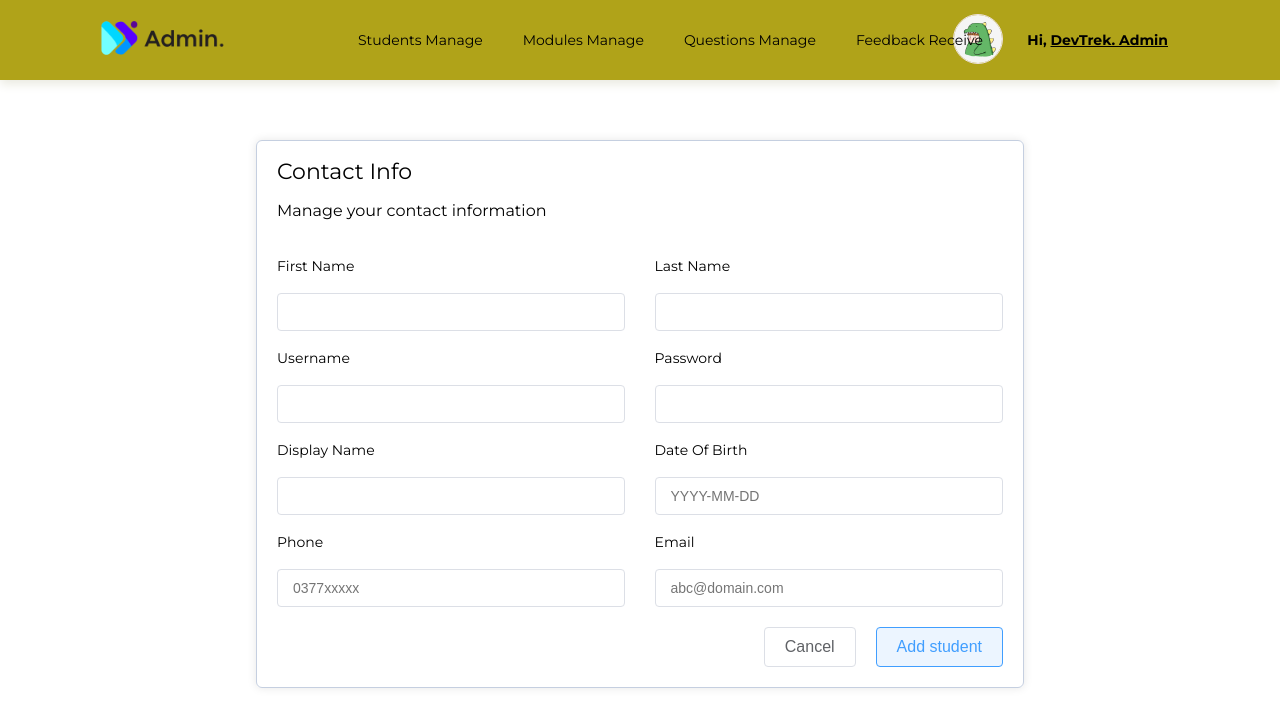
After one commit to ducngg411/COMP1841-demo, a PHP site: page /add_students_ui.php in a window 1280 px wide. The commit adds this page. Shown: the top 727 px of the page. Run offline with PHP 8.4, Linux system fonts and the light colour scheme; some libraries are stand-ins or nearby versions.

Commit message:
update 1

```diff
--- /dev/null
+++ b/add_students_ui.php
@@ -0,0 +1,169 @@
+<!DOCTYPE html>
+<html lang="en">
+<head>
+    <meta charset="UTF-8">
+    <meta name="viewport" content="width=device-width, initial-scale=1.0">
+    <title>DevTrek. Admin Site</title>
+    <link rel="stylesheet" href="https://cdnjs.cloudflare.com/ajax/libs/meyer-reset/2.0/reset.min.css">
+
+    <link rel="stylesheet" href="assets/css/home.css">
+    <link rel="stylesheet" href="assets/css/base.css">
+    <link rel="stylesheet" href="assets/css/profile.css">
+
+    <link rel="shortcut icon" type="image/x-icon" href="logo/fav.png">
+    <link rel="preconnect" href="https://fonts.googleapis.com">
+
+    <link rel="stylesheet" href="https://cdnjs.cloudflare.com/ajax/libs/font-awesome/6.5.2/css/all.min.css">
+
+    <script src="home.js"></script>
+</head>
+<body>
+    <div class="home_page">
+        <div class="grid">
+            <header class="home__header home__header-profile-change">
+                <nav class="home__navbar">
+                    <ul class="home__navbar-list">
+                        <li class="home__navbar-list-logo">
+                            <img src="assets/img/admin (4).png" alt="" class="home__navbar-list-logo-img">
+                        </li>
+
+                        <ul class="home__navbar-funtion">
+                            <li class="admin-function">
+                                <a href="students_show.php">Students Manage</a>
+                            </li>
+
+                            <li class="admin-function">
+                                <a href="">Modules Manage</a>
+                            </li>
+
+                            <li class="admin-function">
+                                <a href="">Questions Manage</a>
+                            </li>
+
+                            <li class="admin-function">
+                                <a href="">Feedback Receive</a>
+                            </li>
+                        </ul>
+                    </ul>
+
+                    <div class="home__navbar-checkin">
+                        <div class="home_navbar-success">
+                            <img src="assets/img/avttest.jpg" alt="avt" width="50px" height="50px" style="border-radius: 50px; border: 1px solid rgb(238, 225, 225);;">
+                        </div>
+
+                        <div class="home_navbar-success">
+                            <div href="" class="navbar-success-welcome-name">
+                                Hi, <span>
+                                    DevTrek. Admin
+                                </span>
+                            </div>
+
+                            <ul class="navbar-success-welcome-menu">
+                                <button class="success-welcome-menu-modify">Edit</button>
+
+                                <li class="success-welcome-menu-list success-welcome-menu-list--sign-out">
+                                    <hr class="sign-out-split">
+                                    <div class="sign-out-combo">
+                                        <i class="fa-solid fa-right-from-bracket"></i>
+                                        <a href="logout.php" class="welcome-menu-list-text welcome-menu-list-text--sign-out">Sign out</a>
+                                    </div>
+                                </li>
+                            </ul>
+                        </div>
+                    </div>
+                </nav>
+            </header>
+
+
+            <div class="container__content">
+                <div class="container-wrap">
+                    <form action="add_students.php" method="post" class="container-wrap-personal" >
+                        <div class="contact-info-header">
+                            <h1>Contact Info</h1>
+                        </div>
+
+                        <div class="contact-info-header">
+                            <h3>Manage your contact information</h3>
+                        </div>
+
+                        <div class="contact-info-body">
+                            <div class="flex-split-info">
+                                <div class="body-modify">
+                                    <div class="label-change">
+                                        <label for="firstname">First Name</label> <br>
+                                    </div>
+                                    <input type="text" name="firstname" placeholder="" >
+                                </div>
+
+                                <div class="body-modify">
+                                    <div class="label-change">
+                                        <label for="lastname">Last Name</label> <br>
+                                    </div>
+                                    <input type="text" name="lastname" placeholder="" >
+                                </div>
+                            </div>
+
+                            <div class="flex-split-info">
+                                <div class="body-modify">
+                                    <div class="label-change">
+                                        <label for="username">Username</label> <br>
+                                    </div>
+                                    <input type="text" name="username" placeholder="" >
+                                </div>
+
+                                <div class="body-modify">
+                                    <div class="label-change">
+                                        <label for="password">Password</label> <br>
+                                    </div>
+                                    <input type="password" name="password" placeholder="" >
+                                </div>
+                            </div>
+
+                            <div class="flex-split-info">
+                                <div class="body-modify">
+                                    <div class="label-change">
+                                        <label for="displayname">Display Name</label> <br>
+                                    </div>
+                                    <input type="text" name="displayname" placeholder="" >
+                                </div>
+
+                                <div class="body-modify">
+                                    <div class="label-change">
+                                        <label for="dob">Date Of Birth</label> <br>
+                                    </div>
+                                    <input type="text" name="dob" placeholder="YYYY-MM-DD" >
+                                </div>
+                            </div>
+
+                            <div class="flex-split-info">
+                                <div class="body-modify">
+                                    <div class="label-change">
+                                        <label for="phone">Phone</label> <br>
+                                    </div>
+                                    <input type="text" name="phone" placeholder="0377xxxxx" >
+                                </div>
+
+                                <div class="body-modify">
+                                    <div class="label-change">
+                                        <label for="email">Email</label> <br>
+                                    </div>
+                                    <input type="email" name="email" placeholder="abc@domain.com" >
+                                </div>
+                            </div>
+
+                        </div>
+
+                        <div class="container-personal-info">
+                            <div class="info-footer-btn">
+                                <div class="button-modify button-modify-border-change">
+                                    <a href="students_show.php">
+                                        <button name="cancel">Cancel</button>
+                                    </a>
+                                </div>
+
+                                <div class="button-modify button-modify-hover">
+                                    <button name="submit">Add student</button>
+                                </div>
+                            </div>
+                        </div>
+                    </form>
--- a/assets/css/profile.css
+++ b/assets/css/profile.css
@@ -9,11 +9,42 @@
 
 .home__header-profile-change {
   position: relative;
-    background-color: #f9f8ed;
+  background-color: #b0a319;
+}
+
+.home__navbar-list-logo {
+margin-right: 4rem;
+}
+
+.home__navbar-funtion {
+list-style-type: none;
+display: flex;
+align-items: center;
+font-size: 1.4rem;
+padding-left: 10rem;
+}
+
+.admin-function a{
+position: relative;
+display: 0 2rem;
+text-decoration: none;
+color: var(--black-color);
+right: 1px;
+margin: 0 2rem;
+font-weight: 1.4rem;
+right: -138px;
+}
+
+.admin-function a:hover {
+/* font-weight: bold; */
+color: #5e5a5a;
 }
 
 .home__navbar {
   position: absolute;
+  display: flex;
+  justify-content: space-between;
+  align-items: center;
 }
 .container {
   display: flex;
@@ -301,6 +333,7 @@
   border: 1px solid #c5cfe0;
   border-radius: 6px;
   margin: 2rem;
+  box-shadow: 0 0 10px 0 rgba(0, 0, 0, 0.1);
 
 
 }
@@ -440,13 +467,16 @@
   margin: 2rem;
 }
 
+.contact-info-header h3 {
+  margin-bottom: 2rem;
+}
 
 .contact-info-header h1 {
   font-size: 2.2rem;
   display: flex;
   justify-content: flex-start;
   /* margin-left: 2rem; */
-    margin-bottom: 2rem;
+  /* margin-bottom: 2rem; */
 }
 
 .contact-info-header {
--- a/login_query.php
+++ b/login_query.php
@@ -18,7 +18,7 @@ if (isset($_POST['login'])) {
         if ($fetch && password_verify($password, $fetch['password'])) {
             $_SESSION['user'] = $fetch['mem_id'];
             if ($username == 'admin') {
-                header("location: homenologin.php");
+                header("location: admin_layout.php");
             } else {
                 header("location: homelogin.php");
             }
```
Also changed, not shown: other parts of assets/css/profile.css (+93 -6 lines), add_students.php (added, +18 -0 lines), admin_layout.php (added, +90 -0 lines), fetch_students.php (added, +28 -0 lines), includes/DatabaseFunctions.php (added, +43 -0 lines), students_show.php (added, +101 -0 lines), assets/img/admin (4).png (added). Lines whose indentation alone changed are shown as unchanged.
